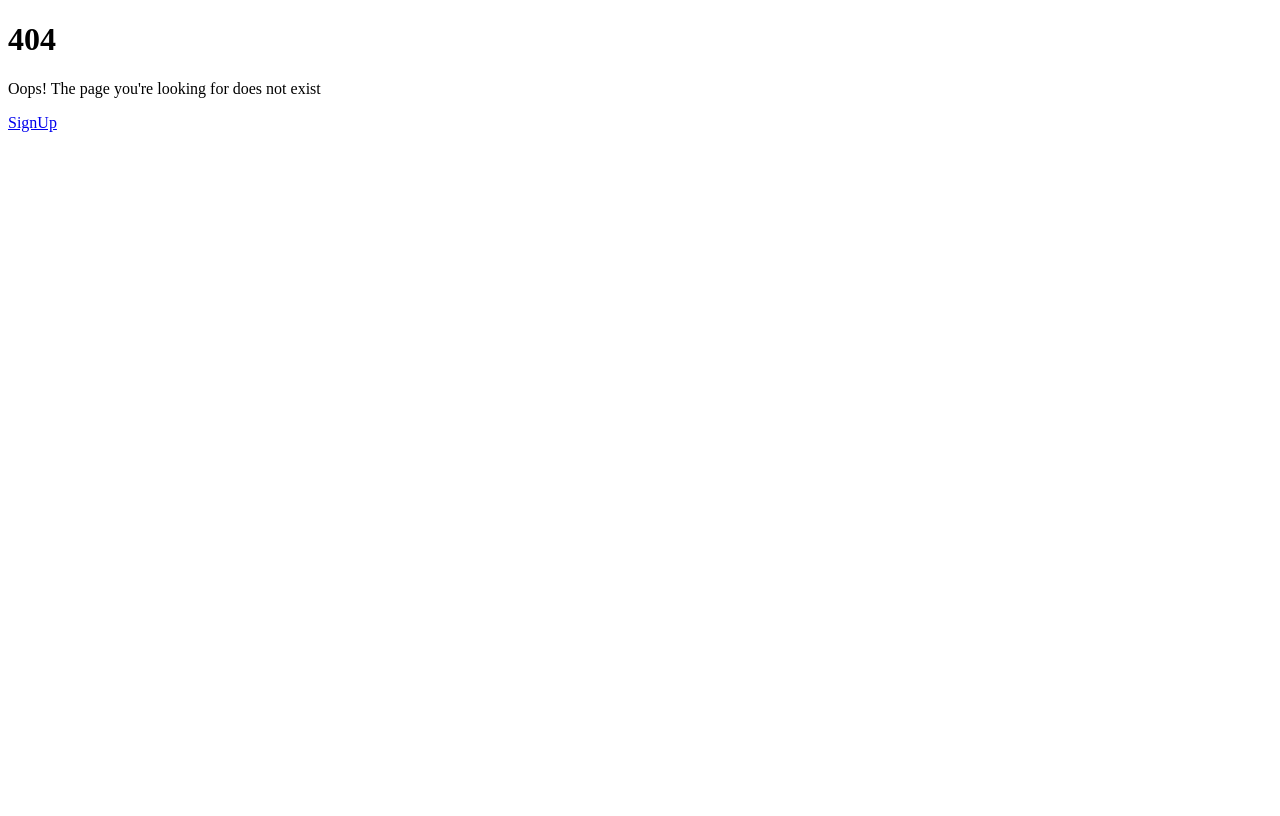
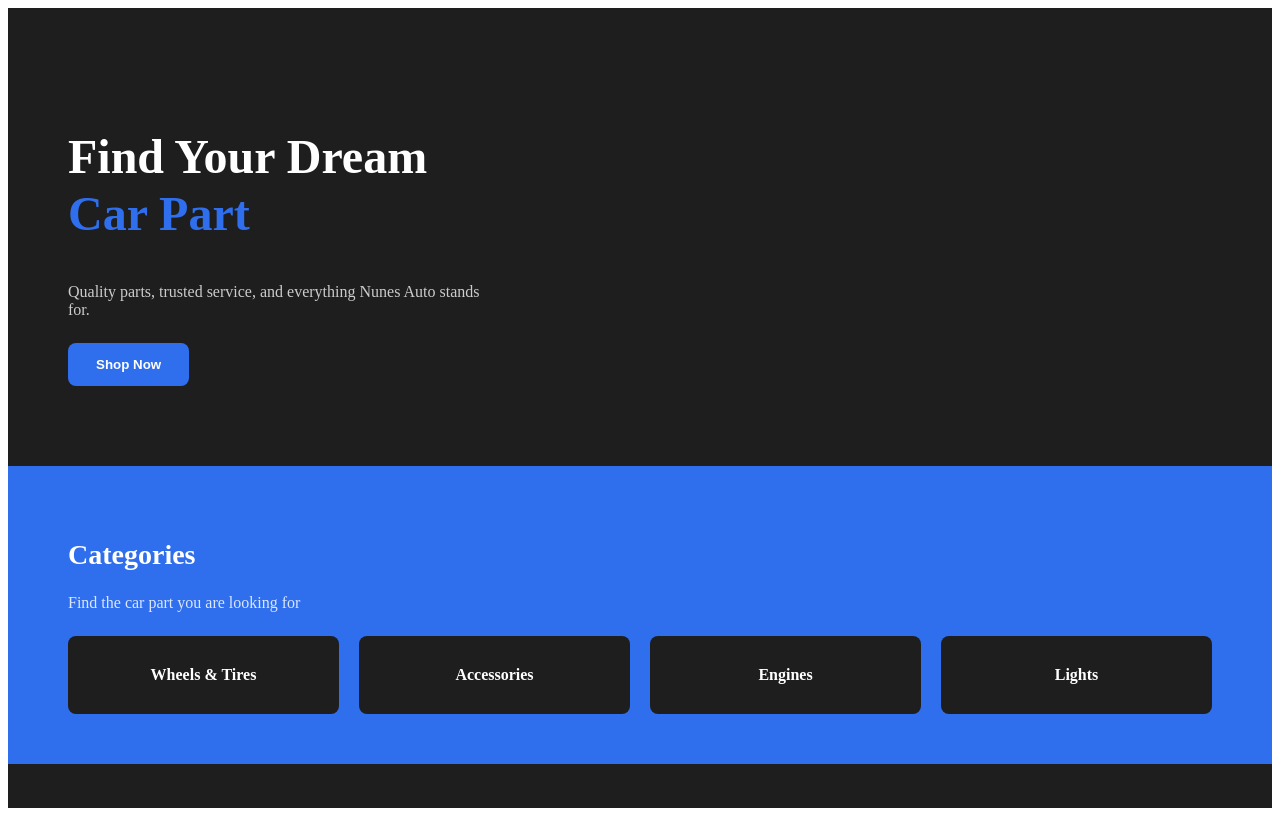
Before and after one commit to vivianejikeme2006-hash/NunesAuto_supabase_frontend, a React (Vite) app: page /home in a window 1280 px wide. Before the commit this address had no page. Built offline with nearby package versions, Linux system fonts and the light colour scheme; sample sign-in values are in the browser's storage.

Commit message:
Home page is showing

```diff
--- a/src/Components/Home.css
+++ b/src/Components/Home.css
@@ -0,0 +1,73 @@
+.homePage {
+  background-color: #1e1e1e;
+  min-height: 100vh;
+  color: #ffffff;
+}
+
+.hero {
+  display: flex;
+  align-items: center;
+  padding: 80px 60px;
+}
+
+.heroText h1 {
+  font-size: 48px;
+  font-weight: 800;
+  line-height: 1.2;
+}
+
+.heroText h1 span {
+  color: #2f6fed;
+}
+
+.heroText p {
+  color: #cccccc;
+  margin: 16px 0 24px;
+  max-width: 420px;
+}
+
+.heroButton {
+  background-color: #2f6fed;
+  color: #ffffff;
+  border: none;
+  padding: 14px 28px;
+  border-radius: 8px;
+  font-weight: 700;
+  cursor: pointer;
+}
+
+.heroButton:hover {
+  background-color: #2559c7;
+}
+
+.categories {
+  background-color: #2f6fed;
+  padding: 50px 60px;
+}
+
+.categories h2 {
+  font-size: 28px;
+  font-weight: 700;
+}
+
+.categoriesSubtext {
+  color: #dbe6ff;
+  margin-bottom: 24px;
+}
+
+.categoryGrid {
+  display: flex;
+  gap: 20px;
+  flex-wrap: wrap;
+}
+
+.categoryCard {
+  background-color: #1e1e1e;
+  color: #ffffff;
+  padding: 30px 20px;
+  border-radius: 8px;
+  flex: 1;
+  min-width: 160px;
+  text-align: center;
+  font-weight: 600;
+}
--- a/src/Components/Home.jsx
+++ b/src/Components/Home.jsx
@@ -1,16 +1,28 @@
-import { useState } from 'react'
-import './Home.css'
-import { Link } from "react-router-dom"
-import SignUp from "./SignUp"
+import "./Home.css";
 
 function Home() {
-    return (
-        <div className="notfound-container">
-            <h1 className="glow">404</h1>
-            <p className="message">Oops! The page you're looking for does not exist</p>
-            <Link to="/" element={<SignUp />}>SignUp</Link>
+  return (
+    <div className="homePage">
+      <section className="hero">
+        <div className="heroText">
+          <h1>Find Your Dream<br /><span>Car Part</span></h1>
+          <p>Quality parts, trusted service, and everything Nunes Auto stands for.</p>
+          <button className="heroButton">Shop Now</button>
         </div>
-    )
+      </section>
+
+      <section className="categories">
+        <h2>Categories</h2>
+        <p className="categoriesSubtext">Find the car part you are looking for</p>
+        <div className="categoryGrid">
+          <div className="categoryCard">Wheels &amp; Tires</div>
+          <div className="categoryCard">Accessories</div>
+          <div className="categoryCard">Engines</div>
+          <div className="categoryCard">Lights</div>
+        </div>
+      </section>
+    </div>
+  );
 }
 
-export default Home
+export default Home;
```
